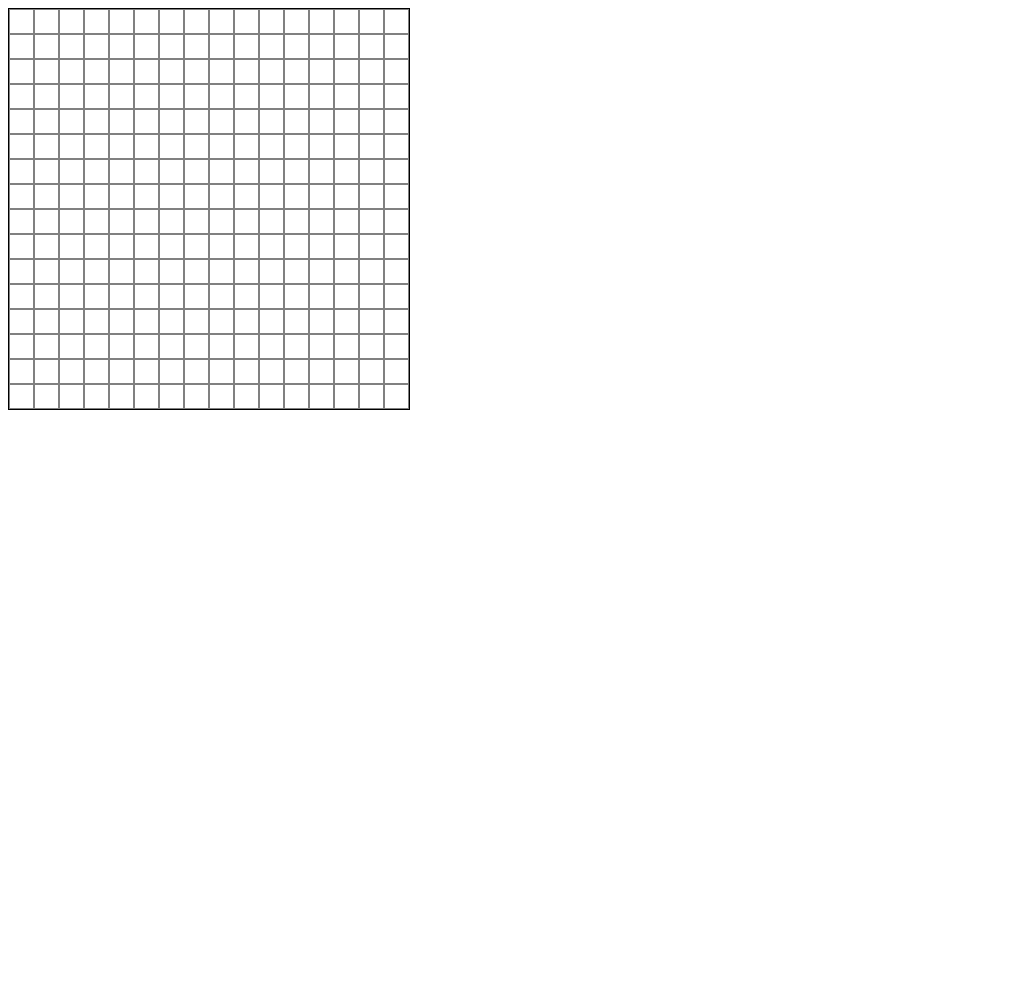
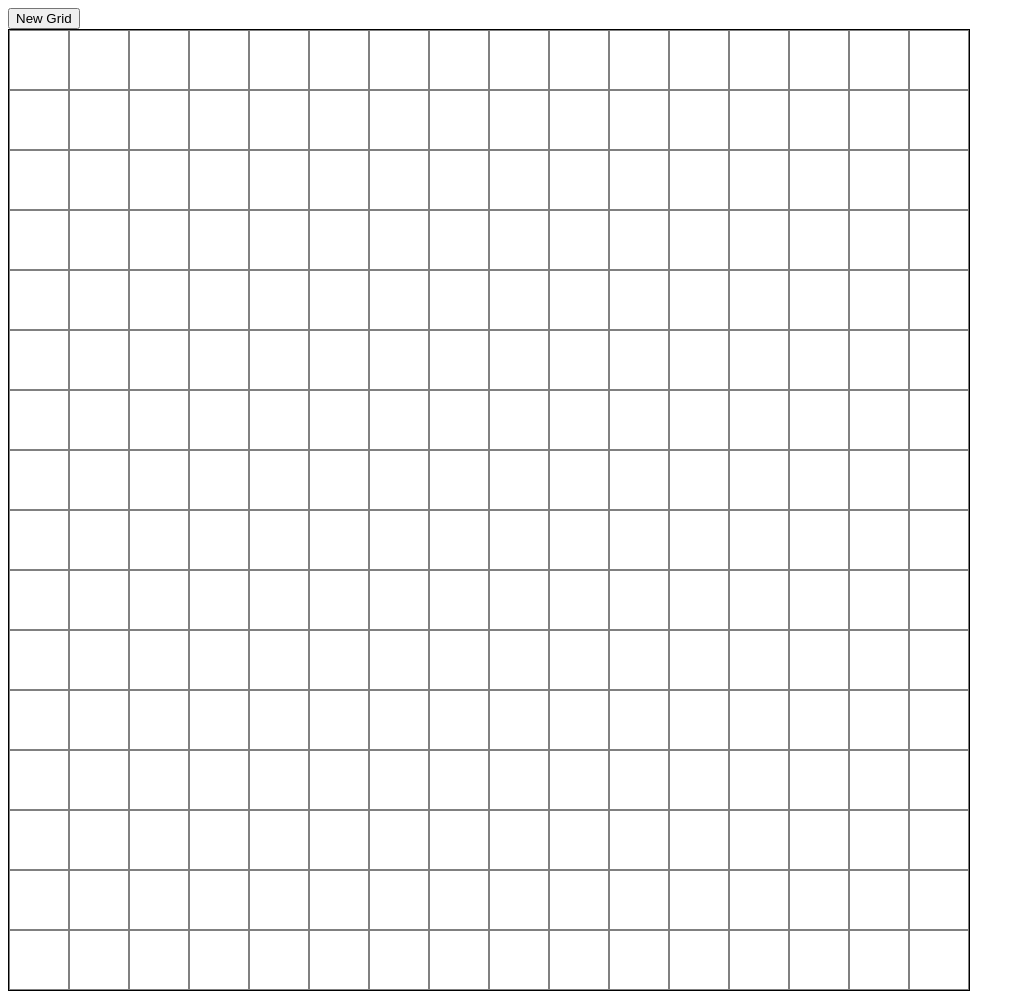
Before and after one commit to zxjustin/etchSketch, a plain HTML site: page index.html in a window 1280 px wide. Shown: the whole page, without its empty margins (0-1025 px from the left). Before the commit the page ends 800 px from the top, so only its background shows below. Drawn offline with Linux system fonts and the light colour scheme.

Commit message:
Add create grid and removal of old grid

```diff
--- a/index.html
+++ b/index.html
@@ -7,6 +7,9 @@
     <link rel="stylesheet" href="styles.css">
 </head>
 <body>
+
+    <button id="gridButton">New Grid</button>
+
     <div class="container"></div>
 
     <script src="script.js"></script>
--- a/script.js
+++ b/script.js
@@ -1,10 +1,26 @@
 // script.js
 const container = document.querySelector('.container');
+const button = document.querySelector('#gridButton');
+
+// Container width and height 960px by 960px
+const containerSize = 960;
+
+//Create grid
+function createGrid(squaresPerSide) {
+    //Clearing existing grid
+    container.innerHTML = '';
+
+    const squareSize = containerSize / squaresPerSide;
+
+    container.style.width = `${containerSize}px`;
+    container.style.height = `${containerSize}px`;
 
 // Number of squares: 16x16 = 256
-for (let i = 0; i < 256; i++) {
+for (let i = 0; i < squaresPerSide * squaresPerSide; i++) {
     const square = document.createElement('div');
     square.classList.add('square');
+    square.style.width = `${squareSize}px`;
+    square.style.height = `${squareSize}px`;
 
     // Event Listener for hover effect
     square.addEventListener('mouseenter', () => {
@@ -16,4 +32,21 @@ for (let i = 0; i < 256; i++) {
     });
 
     container.appendChild(square);
+    }
 }
+button.addEventListener('click', () => {
+    let squaresPerSide = prompt('Enter the number of squares per side (maximum 100):');
+
+    // Convert the input to a number
+    squaresPerSide = parseInt(squaresPerSide);
+
+    // Check if input is valid
+    if (squaresPerSide && squaresPerSide > 0 && squaresPerSide <= 100) {
+        createGrid(squaresPerSide); // Generate new grid
+    } else {
+        alert('Please enter a valid number between 1 and 100.');
+    }
+});
+
+// Create a default 16x16 grid on page load
+createGrid(16);
```
